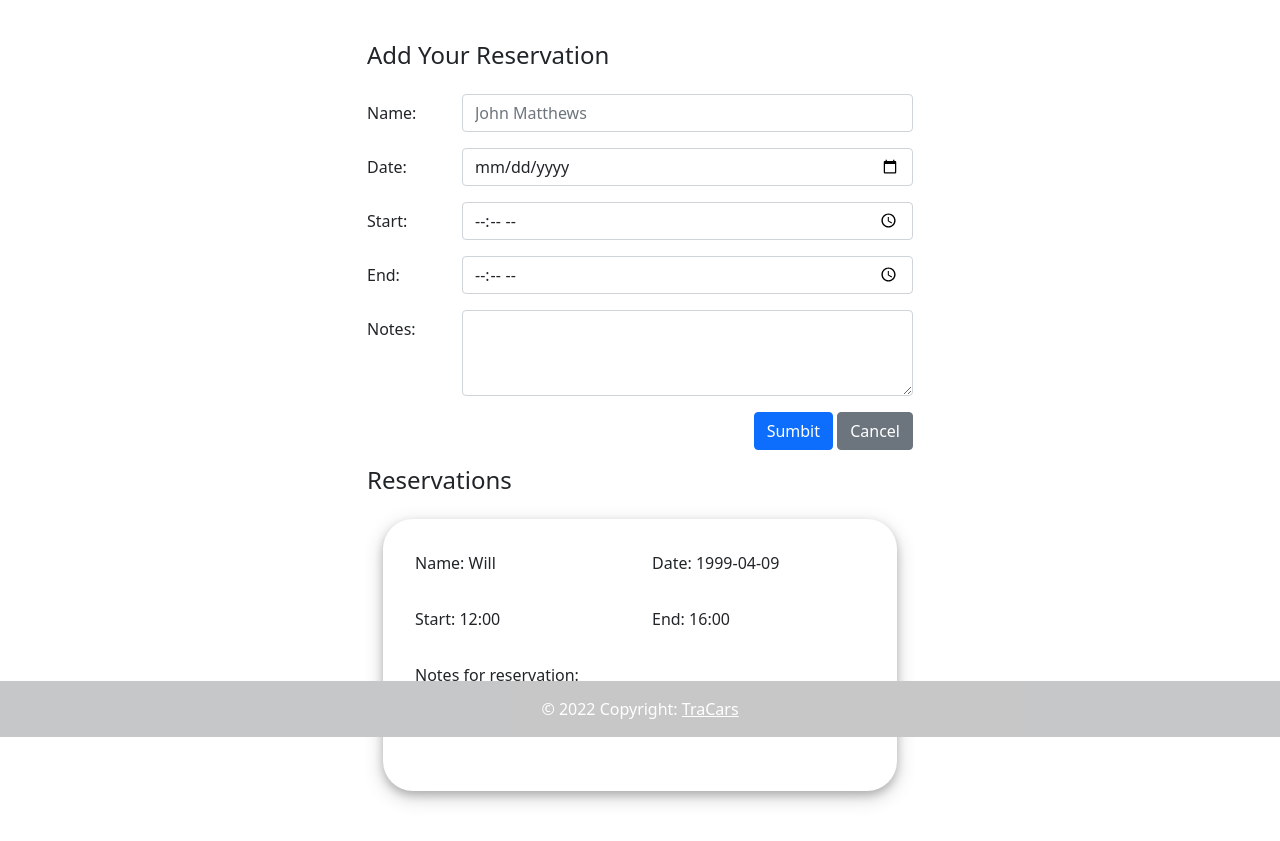
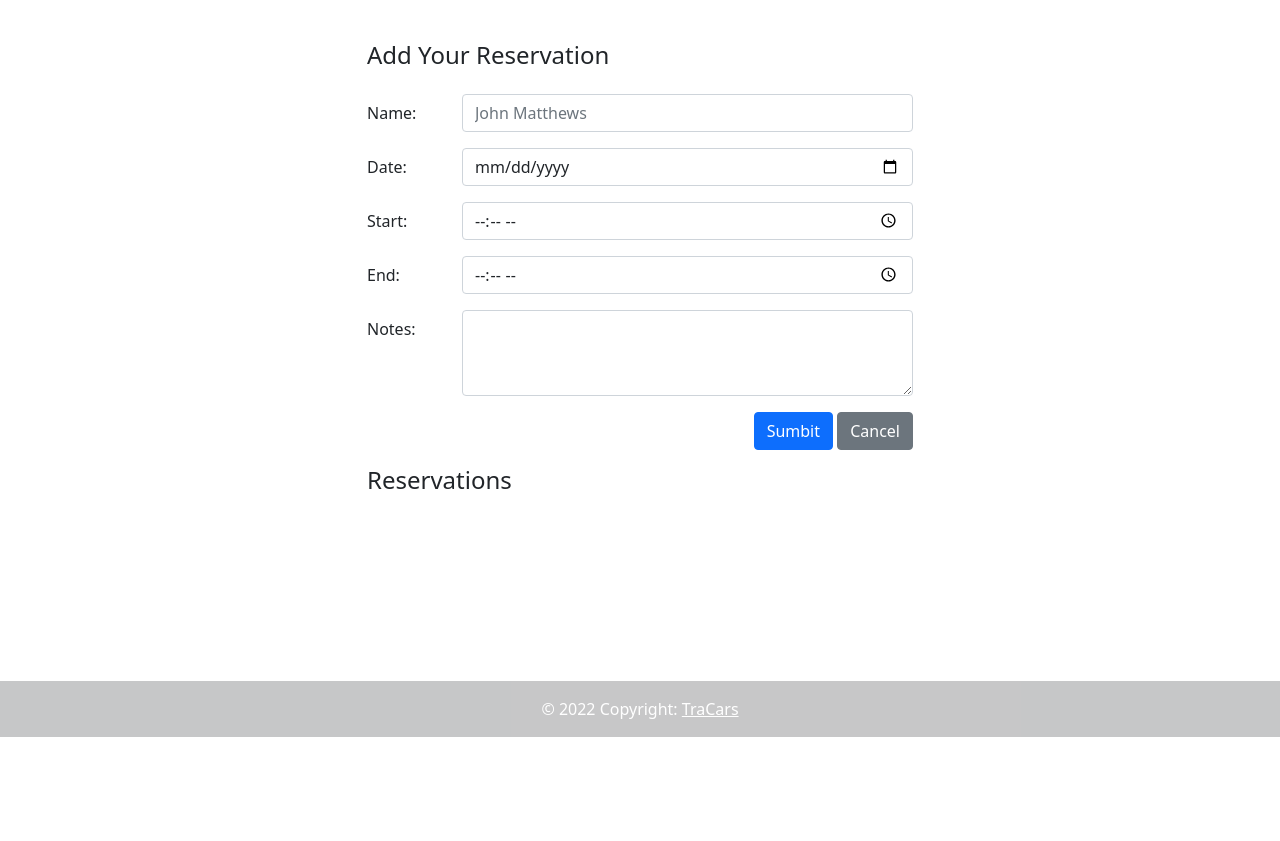
Before and after one commit to yimkawai/TraCars, a plain HTML site: page index.html in a window 1280 px wide. Shown: the part 63-904 px from the top of the page. After the commit the page ends 800 px from the top, so only its background shows below. Drawn offline with nearby package versions, Linux system fonts and the light colour scheme.

Commit message:
removed placeholder text

```diff
--- a/index.html
+++ b/index.html
@@ -14,7 +14,7 @@
       rel="stylesheet"
       href="https://cdnjs.cloudflare.com/ajax/libs/font-awesome/6.1.0/css/all.min.css"
     />
-    <link rel="stylesheet" href="styles.css"/>
+    <link rel="stylesheet" href="styles.css" />
     <title>TraCARS™</title>
   </head>
 
@@ -25,7 +25,11 @@
         <div class="container-fluid">
           <a class="navbar-brand" href="#">TraCARS™</a>
           <div style="float: right">
-            <span><a class="navbar-links" href="reservations.html">Reservations</a></span>
+            <span
+              ><a class="navbar-links" href="reservations.html"
+                >Reservations</a
+              ></span
+            >
             <span><a class="navbar-links" href="newReso.html">New</a></span>
           </div>
         </div>
@@ -133,43 +137,14 @@
         <!-- end of row -->
 
         <!--Start of reservations-->
-        <div class="row" style="margin-bottom: 5em;">
+        <div class="row" style="margin-bottom: 5em">
           <div class="col-md-6 offset-md-3" id="reservation-container">
             <h4 class="mb-4">Reservations</h4>
 
-            <!--start of card-->
-            <div class="reservations-card">
-
-              <div class="row mb-3">
-                <div class="col sm-10">
-                  <p>Name: <span>Will</span></p>
-                </div>
-                <div class="col sm-10">
-                  <p>Date: <span>1999-04-09</span></p>
-                </div>
-              </div>
-
-              <div class="row mb-3">
-                <div class="col sm-10">
-                  <p>Start: <span>12:00</span></p>
-                </div>
-                <div class="col sm-10">
-                  <p>End: <span>16:00</span></p>
-                </div>
-              </div>
-
-              <div class="row mb-3">
-                <p>Notes for reservation:</p>
-                <p>Note goes here</p>
-              </div>
-            </div>
-            <!--end of card-->
-
-
+            <!--Cards go here-->
           </div>
           <!-- end of reservation container -->
         </div>
-
       </div>
       <!-- end of container-md -->
     </main>
```
